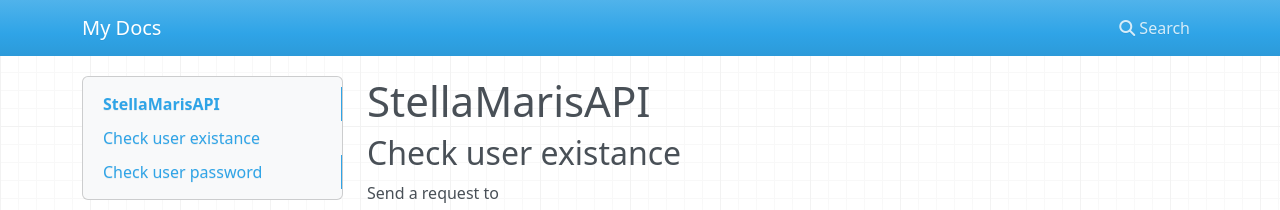
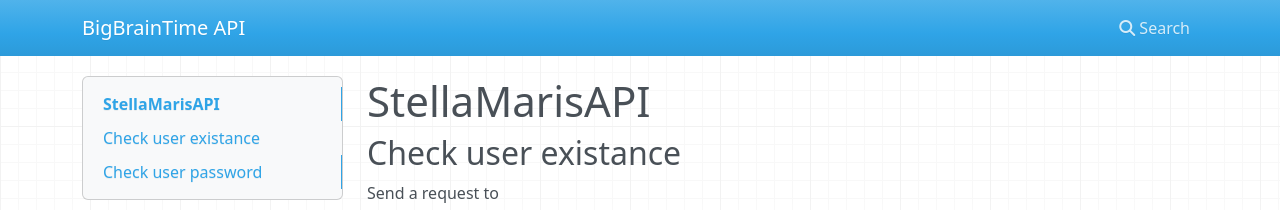
Before and after one commit to Underlyingglitch/NightLightStudiosAPI, an MkDocs documentation site: the page built from docs/index.md, in a window 1280 px wide. Shown: the top 210 px of the page. Built offline with MkDocs 1.6.1, drawn with Linux system fonts in a browser that asks for light colours; nearby versions of some CDN libraries.

Commit message:
Update mkdocs.yml

```diff
--- a/mkdocs.yml
+++ b/mkdocs.yml
@@ -1 +1 @@
-site_name: My Docs
+site_name: BigBrainTime API
```
